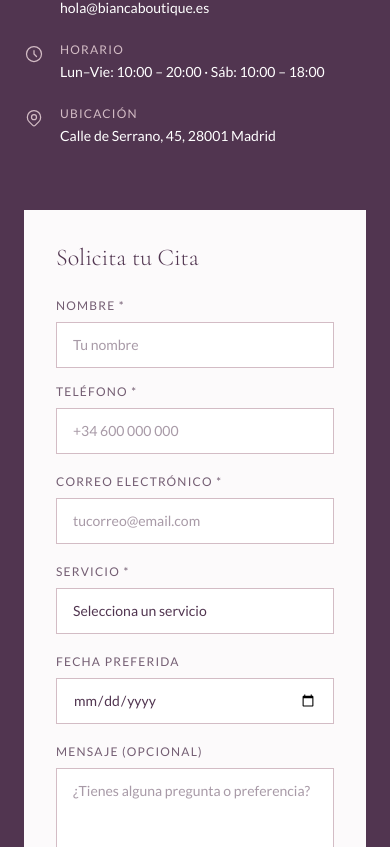
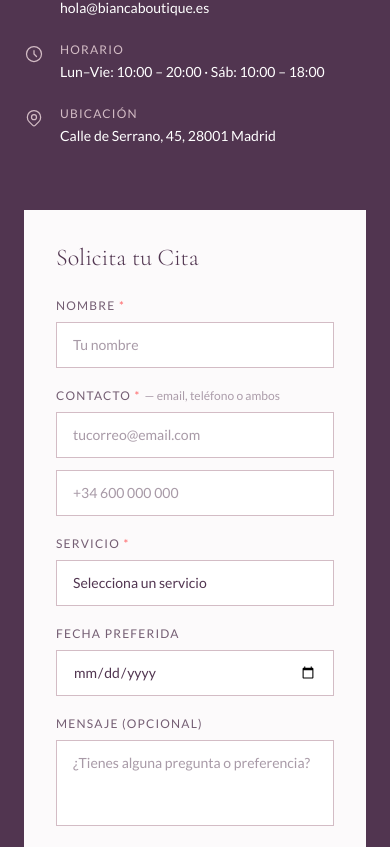
Before and after one commit to bbboutique5000-dotcom/bianca-boutique, a Next.js app: page / in a window 390 px wide. Shown: the part 11153-12000 px from the top of the page. Built offline with nearby package versions, Linux system fonts and the light colour scheme.

Commit message:
Form validation: email or phone required, red highlights on error

```diff
--- a/components/Booking.tsx
+++ b/components/Booking.tsx
@@ -3,66 +3,84 @@
 import { useState } from 'react';
 
 const servicios = [
-  'Extensiones Clásicas',
-  'Extensiones de Volumen',
-  'Lifting de Pestañas',
-  'Tinte de Pestañas',
+  'Extensiones de Pestañas',
   'Diseño de Cejas',
-  'Reposición & Mantenimiento',
+  'Maquillaje Semipermanente',
+  'La Experiencia Facial Bianca',
+  'Servicios de Tinte',
+  'Lifting & Laminado de Cejas',
 ];
 
+type FormState = {
+  nombre: string;
+  email: string;
+  telefono: string;
+  servicio: string;
+  fecha: string;
+  mensaje: string;
+};
+
 export default function Booking() {
-  const [form, setForm] = useState({
-    nombre: '',
-    email: '',
-    telefono: '',
-    servicio: '',
-    fecha: '',
-    mensaje: '',
+  const [form, setForm] = useState<FormState>({
+    nombre: '', email: '', telefono: '', servicio: '', fecha: '', mensaje: '',
   });
   const [sent, setSent] = useState(false);
   const [loading, setLoading] = useState(false);
-  const [error, setError] = useState(false);
+  const [serverError, setServerError] = useState(false);
+  const [errors, setErrors] = useState<Record<string, string>>({});
 
   const handle = (e: React.ChangeEvent<HTMLInputElement | HTMLSelectElement | HTMLTextAreaElement>) => {
-    setForm({ ...form, [e.target.name]: e.target.value });
+    const { name, value } = e.target;
+    setForm((prev) => ({ ...prev, [name]: value }));
+    setErrors((prev) => { const next = { ...prev }; delete next[name]; delete next.contacto; return next; });
+  };
+
+  const validate = () => {
+    const errs: Record<string, string> = {};
+    if (!form.nombre.trim()) errs.nombre = 'El nombre es obligatorio';
+    if (!form.email.trim() && !form.telefono.trim())
+      errs.contacto = 'Indica al menos un email o un teléfono';
+    if (!form.servicio) errs.servicio = 'Selecciona un servicio';
+    return errs;
   };
 
   const submit = async (e: React.FormEvent) => {
     e.preventDefault();
+    const errs = validate();
+    if (Object.keys(errs).length > 0) { setErrors(errs); return; }
     setLoading(true);
-    setError(false);
+    setServerError(false);
     try {
       const res = await fetch('https://formspree.io/f/xykvrvwr', {
         method: 'POST',
         headers: { 'Content-Type': 'application/json', Accept: 'application/json' },
         body: JSON.stringify({
           Nombre: form.nombre,
-          Email: form.email,
-          Teléfono: form.telefono,
+          Email: form.email || '—',
+          Teléfono: form.telefono || '—',
           Servicio: form.servicio,
-          'Fecha preferida': form.fecha,
-          Mensaje: form.mensaje,
+          'Fecha preferida': form.fecha || '—',
+          Mensaje: form.mensaje || '—',
         }),
       });
-      if (res.ok) {
-        setSent(true);
-      } else {
-        setError(true);
-      }
-    } catch {
-      setError(true);
-    } finally {
-      setLoading(false);
-    }
+      if (res.ok) setSent(true); else setServerError(true);
+    } catch { setServerError(true); }
+    finally { setLoading(false); }
   };
+
+  const inputClass = (name: string) =>
+    `w-full px-4 py-3 text-sm text-[#513550] outline-none transition-colors border ${
+      errors[name] || (name === 'email' || name === 'telefono') && errors.contacto
+        ? 'border-red-400 bg-red-50'
+        : 'border-[#D3BCC5] bg-white focus:border-[#513550]'
+    }`;
 
   return (
     <section id="reservar" className="py-24 bg-[#513550]">
       <div className="max-w-7xl mx-auto px-6">
         <div className="grid grid-cols-1 lg:grid-cols-2 gap-16 items-start">
 
-          {/* Info lado izquierdo */}
+          {/* Info izquierda */}
           <div>
             <span
               className="text-[#D3BCC5] text-xs tracking-[0.4em] uppercase block mb-4"
@@ -78,7 +96,6 @@ export default function Booking() {
               <span className="italic text-[#D3BCC5]">Experiencia</span>
             </h2>
             <div className="h-px w-16 bg-[#D3BCC5]/50 mb-8" />
-
             <p
               className="text-[#EBE1E5] leading-relaxed mb-10 text-base"
               style={{ fontFamily: "'Lato', sans-serif" }}
@@ -91,39 +108,22 @@ export default function Booking() {
             <div className="space-y-6">
               {[
                 {
-                  icon: (
-                    <svg className="w-5 h-5" fill="none" viewBox="0 0 24 24" stroke="currentColor">
-                      <path strokeLinecap="round" strokeLinejoin="round" strokeWidth={1.5} d="M3 5a2 2 0 012-2h3.28a1 1 0 01.948.684l1.498 4.493a1 1 0 01-.502 1.21l-2.257 1.13a11.042 11.042 0 005.516 5.516l1.13-2.257a1 1 0 011.21-.502l4.493 1.498a1 1 0 01.684.949V19a2 2 0 01-2 2h-1C9.716 21 3 14.284 3 6V5z" />
-                    </svg>
-                  ),
+                  icon: <svg className="w-5 h-5" fill="none" viewBox="0 0 24 24" stroke="currentColor"><path strokeLinecap="round" strokeLinejoin="round" strokeWidth={1.5} d="M3 5a2 2 0 012-2h3.28a1 1 0 01.948.684l1.498 4.493a1 1 0 01-.502 1.21l-2.257 1.13a11.042 11.042 0 005.516 5.516l1.13-2.257a1 1 0 011.21-.502l4.493 1.498a1 1 0 01.684.949V19a2 2 0 01-2 2h-1C9.716 21 3 14.284 3 6V5z" /></svg>,
                   label: 'Teléfono / WhatsApp',
                   value: '+34 600 000 000',
                 },
                 {
-                  icon: (
-                    <svg className="w-5 h-5" fill="none" viewBox="0 0 24 24" stroke="currentColor">
-                      <path strokeLinecap="round" strokeLinejoin="round" strokeWidth={1.5} d="M3 8l7.89 5.26a2 2 0 002.22 0L21 8M5 19h14a2 2 0 002-2V7a2 2 0 00-2-2H5a2 2 0 00-2 2v10a2 2 0 002 2z" />
-                    </svg>
-                  ),
+                  icon: <svg className="w-5 h-5" fill="none" viewBox="0 0 24 24" stroke="currentColor"><path strokeLinecap="round" strokeLinejoin="round" strokeWidth={1.5} d="M3 8l7.89 5.26a2 2 0 002.22 0L21 8M5 19h14a2 2 0 002-2V7a2 2 0 00-2-2H5a2 2 0 00-2 2v10a2 2 0 002 2z" /></svg>,
                   label: 'Email',
                   value: 'hola@biancaboutique.es',
                 },
                 {
-                  icon: (
-                    <svg className="w-5 h-5" fill="none" viewBox="0 0 24 24" stroke="currentColor">
-                      <path strokeLinecap="round" strokeLinejoin="round" strokeWidth={1.5} d="M12 8v4l3 3m6-3a9 9 0 11-18 0 9 9 0 0118 0z" />
-                    </svg>
-                  ),
+                  icon: <svg className="w-5 h-5" fill="none" viewBox="0 0 24 24" stroke="currentColor"><path strokeLinecap="round" strokeLinejoin="round" strokeWidth={1.5} d="M12 8v4l3 3m6-3a9 9 0 11-18 0 9 9 0 0118 0z" /></svg>,
                   label: 'Horario',
                   value: 'Lun–Vie: 10:00 – 20:00 · Sáb: 10:00 – 18:00',
                 },
                 {
-                  icon: (
-                    <svg className="w-5 h-5" fill="none" viewBox="0 0 24 24" stroke="currentColor">
-                      <path strokeLinecap="round" strokeLinejoin="round" strokeWidth={1.5} d="M17.657 16.657L13.414 20.9a1.998 1.998 0 01-2.827 0l-4.244-4.243a8 8 0 1111.314 0z" />
-                      <path strokeLinecap="round" strokeLinejoin="round" strokeWidth={1.5} d="M15 11a3 3 0 11-6 0 3 3 0 016 0z" />
-                    </svg>
-                  ),
+                  icon: <svg className="w-5 h-5" fill="none" viewBox="0 0 24 24" stroke="currentColor"><path strokeLinecap="round" strokeLinejoin="round" strokeWidth={1.5} d="M17.657 16.657L13.414 20.9a1.998 1.998 0 01-2.827 0l-4.244-4.243a8 8 0 1111.314 0z" /><path strokeLinecap="round" strokeLinejoin="round" strokeWidth={1.5} d="M15 11a3 3 0 11-6 0 3 3 0 016 0z" /></svg>,
                   label: 'Ubicación',
                   value: 'Calle de Serrano, 45, 28001 Madrid',
                 },
@@ -131,18 +131,8 @@ export default function Booking() {
                 <div key={item.label} className="flex items-start gap-4">
                   <div className="text-[#D3BCC5] mt-0.5 shrink-0">{item.icon}</div>
                   <div>
-                    <p
-                      className="text-[#D3BCC5] text-xs tracking-widest uppercase mb-1"
-                      style={{ fontFamily: "'Lato', sans-serif" }}
-                    >
-                      {item.label}
-                    </p>
-                    <p
-                      className="text-white text-sm"
-                      style={{ fontFamily: "'Lato', sans-serif" }}
-                    >
-                      {item.value}
-                    </p>
+                    <p className="text-[#D3BCC5] text-xs tracking-widest uppercase mb-1" style={{ fontFamily: "'Lato', sans-serif" }}>{item.label}</p>
+                    <p className="text-white text-sm" style={{ fontFamily: "'Lato', sans-serif" }}>{item.value}</p>
                   </div>
                 </div>
               ))}
@@ -158,111 +148,76 @@ export default function Booking() {
                     <path strokeLinecap="round" strokeLinejoin="round" strokeWidth={1.5} d="M9 12l2 2 4-4m6 2a9 9 0 11-18 0 9 9 0 0118 0z" />
                   </svg>
                 </div>
-                <h3
-                  className="text-[#513550] text-2xl font-light mb-3"
-                  style={{ fontFamily: "'Cormorant Garamond', Georgia, serif" }}
-                >
+                <h3 className="text-[#513550] text-2xl font-light mb-3" style={{ fontFamily: "'Cormorant Garamond', Georgia, serif" }}>
                   ¡Solicitud Enviada!
                 </h3>
-                <p
-                  className="text-[#745E73] text-sm"
-                  style={{ fontFamily: "'Lato', sans-serif" }}
-                >
+                <p className="text-[#745E73] text-sm" style={{ fontFamily: "'Lato', sans-serif" }}>
                   Nos pondremos en contacto contigo en breve para confirmar tu cita.
                 </p>
               </div>
             ) : (
-              <form onSubmit={submit} className="space-y-5">
-                <h3
-                  className="text-[#513550] text-2xl font-light mb-6"
-                  style={{ fontFamily: "'Cormorant Garamond', Georgia, serif" }}
-                >
+              <form onSubmit={submit} noValidate className="space-y-5">
+                <h3 className="text-[#513550] text-2xl font-light mb-6" style={{ fontFamily: "'Cormorant Garamond', Georgia, serif" }}>
                   Solicita tu Cita
                 </h3>
 
-                {/* Nombre + Teléfono */}
-                <div className="grid grid-cols-1 sm:grid-cols-2 gap-4">
+                {/* Nombre */}
                 <div>
                   <label className="block text-[#745E73] text-xs tracking-widest uppercase mb-2" style={{ fontFamily: "'Lato', sans-serif" }}>
-                      Nombre *
+                    Nombre <span className="text-red-400">*</span>
                   </label>
                   <input
-                      type="text"
-                      name="nombre"
-                      required
-                      value={form.nombre}
-                      onChange={handle}
-                      className="w-full border border-[#D3BCC5] bg-white px-4 py-3 text-sm text-[#513550] outline-none focus:border-[#513550] transition-colors"
-                      style={{ fontFamily: "'Lato', sans-serif" }}
+                    type="text" name="nombre" value={form.nombre} onChange={handle}
+                    className={inputClass('nombre')} style={{ fontFamily: "'Lato', sans-serif" }}
                     placeholder="Tu nombre"
                   />
+                  {errors.nombre && <p className="text-red-400 text-xs mt-1" style={{ fontFamily: "'Lato', sans-serif" }}>{errors.nombre}</p>}
                 </div>
+
+                {/* Email y Teléfono — al menos uno */}
                 <div>
-                    <label className="block text-[#745E73] text-xs tracking-widest uppercase mb-2" style={{ fontFamily: "'Lato', sans-serif" }}>
-                      Teléfono *
+                  <label className="block text-[#745E73] text-xs tracking-widest uppercase mb-1" style={{ fontFamily: "'Lato', sans-serif" }}>
+                    Contacto <span className="text-red-400">*</span>
+                    <span className="normal-case tracking-normal font-normal text-[#745E73]/60 ml-1">— email, teléfono o ambos</span>
                   </label>
+                  {errors.contacto && <p className="text-red-400 text-xs mb-2" style={{ fontFamily: "'Lato', sans-serif" }}>{errors.contacto}</p>}
+                  <div className="grid grid-cols-1 sm:grid-cols-2 gap-3 mt-2">
                     <input
-                      type="tel"
-                      name="telefono"
-                      required
-                      value={form.telefono}
-                      onChange={handle}
-                      className="w-full border border-[#D3BCC5] bg-white px-4 py-3 text-sm text-[#513550] outline-none focus:border-[#513550] transition-colors"
-                      style={{ fontFamily: "'Lato', sans-serif" }}
+                      type="email" name="email" value={form.email} onChange={handle}
+                      className={inputClass('email')} style={{ fontFamily: "'Lato', sans-serif" }}
+                      placeholder="tucorreo@email.com"
+                    />
+                    <input
+                      type="tel" name="telefono" value={form.telefono} onChange={handle}
+                      className={inputClass('telefono')} style={{ fontFamily: "'Lato', sans-serif" }}
                       placeholder="+34 600 000 000"
                     />
                   </div>
                 </div>
 
-                {/* Email */}
-                <div>
-                  <label className="block text-[#745E73] text-xs tracking-widest uppercase mb-2" style={{ fontFamily: "'Lato', sans-serif" }}>
-                    Correo electrónico *
-                  </label>
-                  <input
-                    type="email"
-                    name="email"
-                    required
-                    value={form.email}
-                    onChange={handle}
-                    className="w-full border border-[#D3BCC5] bg-white px-4 py-3 text-sm text-[#513550] outline-none focus:border-[#513550] transition-colors"
-                    style={{ fontFamily: "'Lato', sans-serif" }}
-                    placeholder="tucorreo@email.com"
-                  />
-                </div>
-
                 {/* Servicio */}
                 <div>
                   <label className="block text-[#745E73] text-xs tracking-widest uppercase mb-2" style={{ fontFamily: "'Lato', sans-serif" }}>
-                    Servicio *
+                    Servicio <span className="text-red-400">*</span>
                   </label>
                   <select
-                    name="servicio"
-                    required
-                    value={form.servicio}
-                    onChange={handle}
-                    className="w-full border border-[#D3BCC5] bg-white px-4 py-3 text-sm text-[#513550] outline-none focus:border-[#513550] transition-colors appearance-none"
-                    style={{ fontFamily: "'Lato', sans-serif" }}
+                    name="servicio" value={form.servicio} onChange={handle}
+                    className={`${inputClass('servicio')} appearance-none`} style={{ fontFamily: "'Lato', sans-serif" }}
                   >
                     <option value="">Selecciona un servicio</option>
-                    {servicios.map((s) => (
-                      <option key={s} value={s}>{s}</option>
-                    ))}
+                    {servicios.map((s) => <option key={s} value={s}>{s}</option>)}
                   </select>
+                  {errors.servicio && <p className="text-red-400 text-xs mt-1" style={{ fontFamily: "'Lato', sans-serif" }}>{errors.servicio}</p>}
                 </div>
 
-                {/* Fecha preferida */}
+                {/* Fecha */}
                 <div>
                   <label className="block text-[#745E73] text-xs tracking-widest uppercase mb-2" style={{ fontFamily: "'Lato', sans-serif" }}>
                     Fecha preferida
                   </label>
                   <input
-                    type="date"
-                    name="fecha"
-                    value={form.fecha}
-                    onChange={handle}
-                    className="w-full border border-[#D3BCC5] bg-white px-4 py-3 text-sm text-[#513550] outline-none focus:border-[#513550] transition-colors"
-                    style={{ fontFamily: "'Lato', sans-serif" }}
+                    type="date" name="fecha" value={form.fecha} onChange={handle}
+                    className={inputClass('fecha')} style={{ fontFamily: "'Lato', sans-serif" }}
                   />
                 </div>
 
@@ -272,27 +227,20 @@ export default function Booking() {
                     Mensaje (opcional)
                   </label>
                   <textarea
-                    name="mensaje"
-                    rows={3}
-                    value={form.mensaje}
-                    onChange={handle}
-                    className="w-full border border-[#D3BCC5] bg-white px-4 py-3 text-sm text-[#513550] outline-none focus:border-[#513550] transition-colors resize-none"
-                    style={{ fontFamily: "'Lato', sans-serif" }}
+                    name="mensaje" rows={3} value={form.mensaje} onChange={handle}
+                    className={`${inputClass('mensaje')} resize-none`} style={{ fontFamily: "'Lato', sans-serif" }}
                     placeholder="¿Tienes alguna pregunta o preferencia?"
                   />
                 </div>
 
-                {error && (
-                  <p
-                    className="text-red-400 text-xs text-center"
-                    style={{ fontFamily: "'Lato', sans-serif" }}
-                  >
+                {serverError && (
+                  <p className="text-red-400 text-xs text-center" style={{ fontFamily: "'Lato', sans-serif" }}>
                     Hubo un error al enviar. Inténtalo de nuevo o escríbenos por WhatsApp.
                   </p>
                 )}
+
                 <button
-                  type="submit"
-                  disabled={loading}
+                  type="submit" disabled={loading}
                   className="w-full py-4 bg-[#513550] hover:bg-[#745E73] disabled:opacity-60 text-white text-xs tracking-[0.3em] uppercase transition-all duration-300"
                   style={{ fontFamily: "'Lato', sans-serif" }}
                 >
@@ -310,21 +258,16 @@ export default function Booking() {
               <path strokeLinecap="round" strokeLinejoin="round" strokeWidth={1.5} d="M17.657 16.657L13.414 20.9a1.998 1.998 0 01-2.827 0l-4.244-4.243a8 8 0 1111.314 0z" />
               <path strokeLinecap="round" strokeLinejoin="round" strokeWidth={1.5} d="M15 11a3 3 0 11-6 0 3 3 0 016 0z" />
             </svg>
-            <span
-              className="text-[#D3BCC5] text-xs tracking-[0.3em] uppercase"
-              style={{ fontFamily: "'Lato', sans-serif" }}
-            >
+            <span className="text-[#D3BCC5] text-xs tracking-[0.3em] uppercase" style={{ fontFamily: "'Lato', sans-serif" }}>
               Cómo llegar — Calle de Serrano, 45, 28001 Madrid
             </span>
           </div>
           <div className="w-full h-72 overflow-hidden">
             <iframe
               src="https://www.google.com/maps/embed?pb=!1m18!1m12!1m3!1d3036.8!2d-3.6888!3d40.4296!2m3!1f0!2f0!3f0!3m2!1i1024!2i768!4f13.1!3m3!1m2!1s0xd4228f0c3f4b0b1%3A0x6c6d9e5e5e5e5e5e!2sCalle%20de%20Serrano%2C%2045%2C%2028001%20Madrid!5e0!3m2!1ses!2ses!4v1620000000000!5m2!1ses!2ses"
-              width="100%"
-              height="100%"
+              width="100%" height="100%"
               style={{ border: 0, filter: 'grayscale(20%) contrast(1.1)' }}
-              allowFullScreen
-              loading="lazy"
+              allowFullScreen loading="lazy"
               referrerPolicy="no-referrer-when-downgrade"
               title="Ubicación Bianca Boutique"
             />
```
Lines whose indentation alone changed are shown as unchanged.
